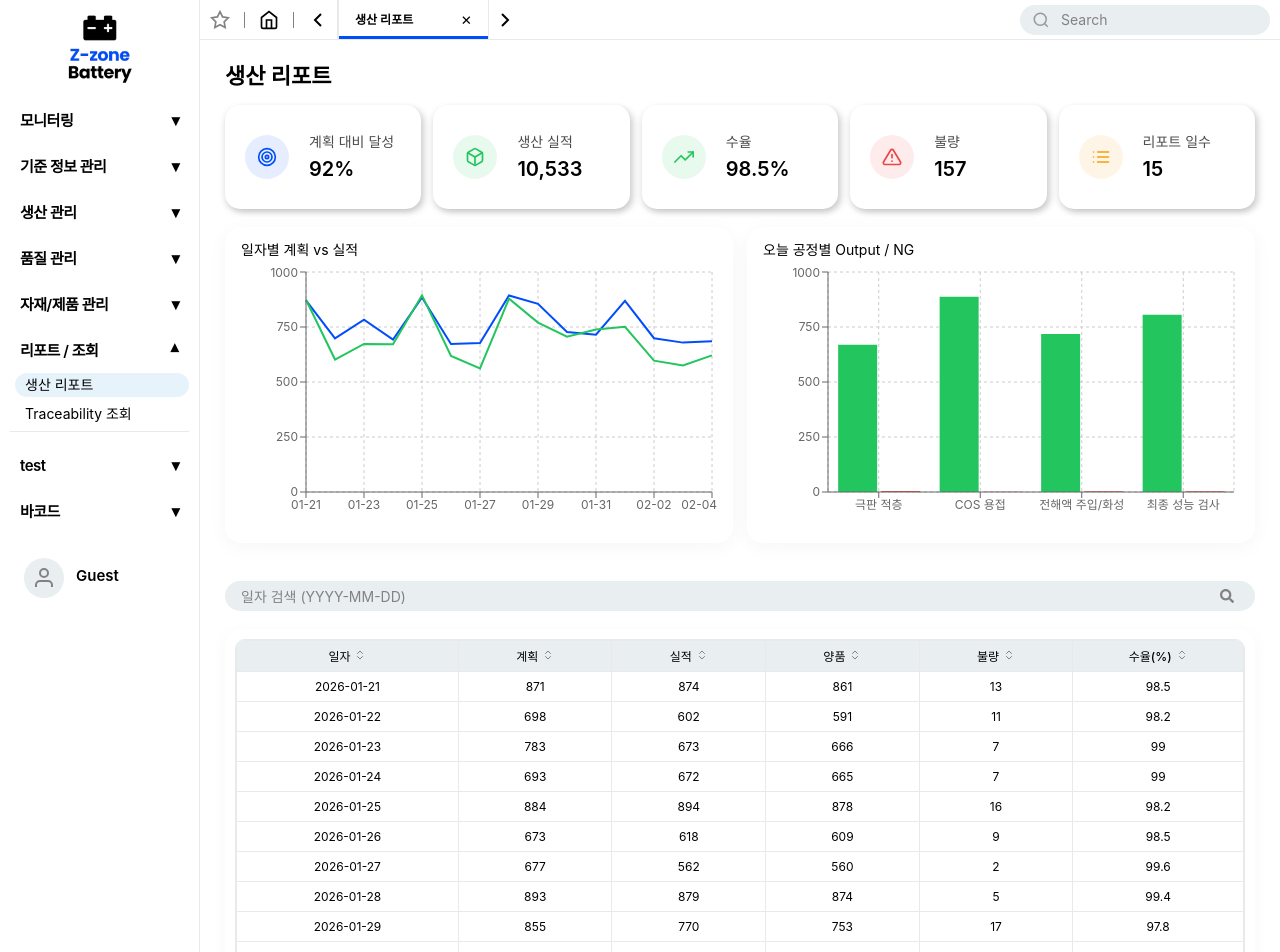
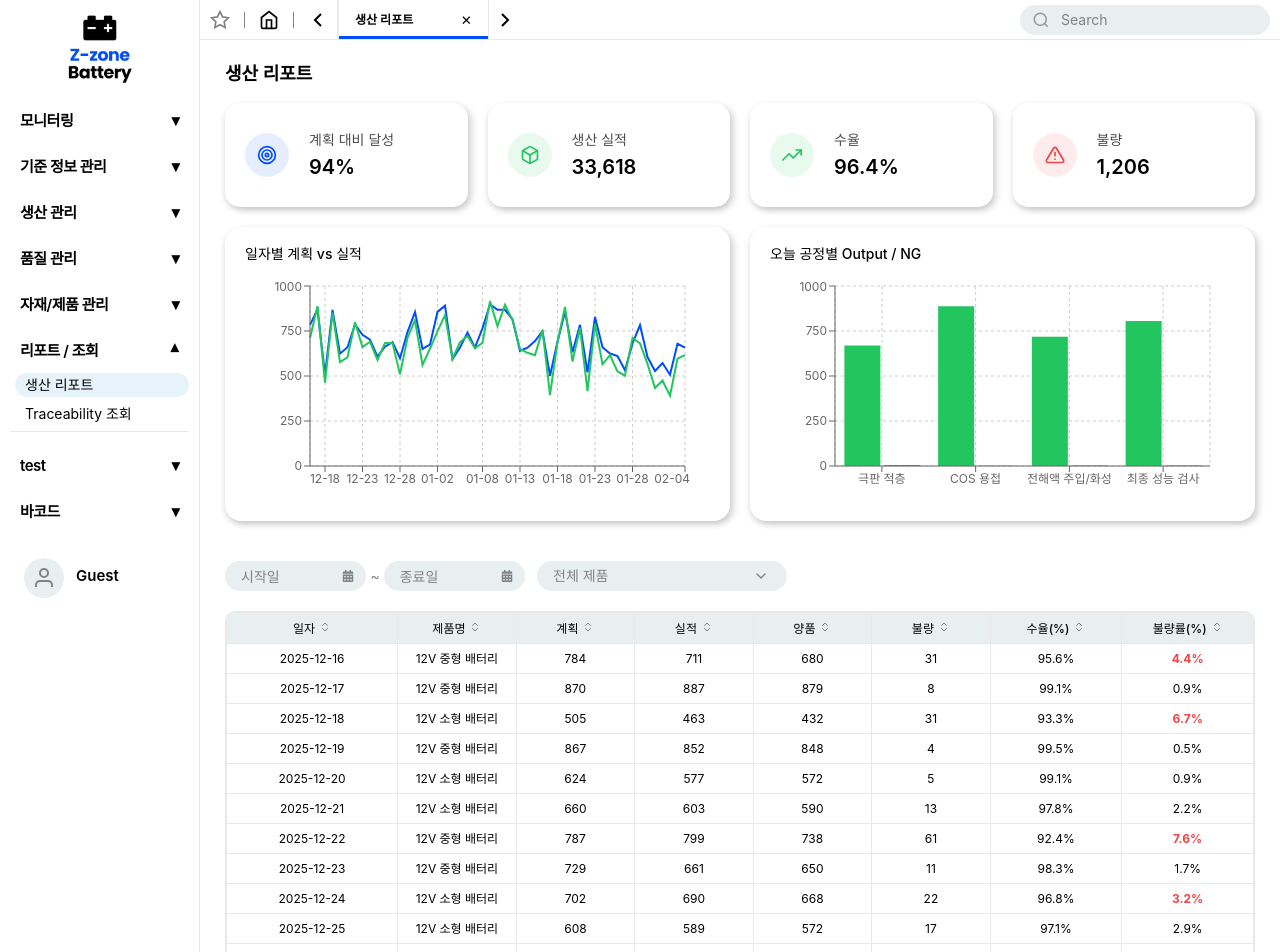
Before and after one commit to mes-team-2/React, a React (Create React App) app: page /mes/report/product-report in a window 1280 px wide. Shown: the top 952 px of the page. Built offline with nearby package versions, Linux system fonts and the light colour scheme; sample sign-in values are in the browser's storage.

Commit message:
생산리포트(ProductionReport.js) 각종 컴포넌트 적용 및 스타일 전역상태관리 적용

```diff
--- a/src/pages/master/MaterialList.js
+++ b/src/pages/master/MaterialList.js
@@ -407,18 +407,19 @@ const ChartGrid = styled.div`
 const Card = styled.div`
   background: white;
   border-radius: 16px;
-  padding: 18px;
+  padding: 20px;
   box-shadow: var(--shadow);
 
   h4 {
     font-size: var(--fontSm);
     margin-bottom: 20px;
-    font-weight: var(--bold);
-    color: var(--font2);
+    font-weight: var(--medium);
+    color: var(--font);
   }
 `;
 const ChartBox = styled.div`
   height: 220px;
+  box-sizing: border-box;
   svg:focus,
   svg *:focus {
     outline: none;
--- a/src/pages/report/ProductionReport.js
+++ b/src/pages/report/ProductionReport.js
@@ -1,8 +1,10 @@
 import styled from "styled-components";
 import { useMemo, useState } from "react";
 import SummaryCard from "../../components/SummaryCard";
-import SearchBar from "../../components/SearchBar";
-import Table from "../../components/TableStyle";
+import TableStyle from "../../components/TableStyle";
+import SearchDate from "../../components/SearchDate";
+import Pagination from "../../components/Pagination";
+import SelectBar from "../../components/SelectBar";
 import SideDrawer from "../../components/SideDrawer";
 import ProductionReportDetail from "./ProductionReportDetail";
 
@@ -34,7 +36,7 @@ function rand(min, max) {
 
 function makeDaily() {
   const rows = [];
-  for (let d = 14; d >= 0; d--) {
+  for (let d = 50; d >= 0; d--) {
     const day = new Date();
     day.setDate(day.getDate() - d);
     const dateStr = `${day.getFullYear()}-${String(day.getMonth() + 1).padStart(
@@ -43,15 +45,20 @@ function makeDaily() {
     )}-${String(day.getDate()).padStart(2, "0")}`;
 
     const plan = rand(500, 900);
-    const prod = plan - rand(-30, 120); // 오버/언더
-    const ng = Math.max(0, Math.floor(prod * (rand(5, 25) / 1000))); // 0.5~2.5%
+    const prod = plan - rand(-30, 120);
+    const ng = Math.max(0, Math.floor(prod * (rand(5, 80) / 1000)));
+
+    const defectRate = prod === 0 ? 0 : Math.round((ng / prod) * 100 * 10) / 10;
+
     rows.push({
       date: dateStr,
+      productName: Math.random() > 0.5 ? "12V 소형 배터리" : "12V 중형 배터리",
       plan,
       prod,
       ok: Math.max(0, prod - ng),
       ng,
       yield: prod === 0 ? 0 : Math.round(((prod - ng) / prod) * 1000) / 10,
+      defectRate,
     });
   }
   return rows;
@@ -72,20 +79,62 @@ function makeProcessToday() {
   });
 }
 
+const formatDateString = (date) => {
+  if (!date) return null;
+  if (typeof date === "string") return date;
+
+  const d = new Date(date);
+  const year = d.getFullYear();
+  const month = String(d.getMonth() + 1).padStart(2, "0");
+  const day = String(d.getDate()).padStart(2, "0");
+  return `${year}-${month}-${day}`;
+};
+
 export default function ProductionReport() {
   const [daily] = useState(() => makeDaily());
   const [processToday] = useState(() => makeProcessToday());
 
-  const [keyword, setKeyword] = useState("");
+  const [dateRange, setDateRange] = useState({
+    startDate: null,
+    endDate: null,
+  });
+  const [productFilter, setProductFilter] = useState("all");
+  const [currentPage, setCurrentPage] = useState(1);
+  const itemsPerPage = 20;
+
   const [drawerOpen, setDrawerOpen] = useState(false);
   const [selectedDate, setSelectedDate] = useState(null);
   const [sortConfig, setSortConfig] = useState({ key: null, direction: "asc" });
 
+  const productOptions = useMemo(() => {
+    const uniqueProducts = Array.from(
+      new Set(daily.map((item) => item.productName)),
+    );
+    const options = uniqueProducts.map((name) => ({
+      value: name,
+      label: name,
+    }));
+    return [{ value: "all", label: "전체 제품" }, ...options];
+  }, [daily]);
+
+  //  필터링 (날짜 범위 + 제품명)
   const filteredDaily = useMemo(() => {
-    if (!keyword.trim()) return daily;
-    const k = keyword.toLowerCase();
-    return daily.filter((r) => r.date.toLowerCase().includes(k));
-  }, [daily, keyword]);
+    let result = daily;
+
+    // 날짜 검색
+    if (dateRange.startDate && dateRange.endDate) {
+      result = result.filter((r) => {
+        return r.date >= dateRange.startDate && r.date <= dateRange.endDate;
+      });
+    }
+
+    // 제품명 필터
+    if (productFilter !== "all") {
+      result = result.filter((r) => r.productName === productFilter);
+    }
+
+    return result;
+  }, [daily, dateRange, productFilter]);
 
   const summary = useMemo(() => {
     const plan = filteredDaily.reduce((a, b) => a + b.plan, 0);
@@ -118,11 +167,13 @@ export default function ProductionReport() {
 
   const columns = [
     { key: "date", label: "일자", width: 130 },
+    { key: "productName", label: "제품명", width: 90 },
     { key: "plan", label: "계획", width: 90 },
     { key: "prod", label: "실적", width: 90 },
     { key: "ok", label: "양품", width: 90 },
     { key: "ng", label: "불량", width: 90 },
     { key: "yield", label: "수율(%)", width: 100 },
+    { key: "defectRate", label: "불량률(%)", width: 100 },
   ];
 
   const handleSort = (key) => {
@@ -146,9 +197,43 @@ export default function ProductionReport() {
     });
   }, [filteredDaily, sortConfig]);
 
+  const totalPages = Math.ceil(sorted.length / itemsPerPage);
+  const currentData = useMemo(() => {
+    const startIndex = (currentPage - 1) * itemsPerPage;
+    return sorted.slice(startIndex, startIndex + itemsPerPage);
+  }, [sorted, currentPage]);
+
+  const formattedData = useMemo(() => {
+    return currentData.map((row) => ({
+      ...row,
+      defectRate:
+        row.defectRate >= 3.0 ? (
+          <span style={{ color: "var(--error)", fontWeight: "bold" }}>
+            {row.defectRate}%
+          </span>
+        ) : (
+          `${row.defectRate}%`
+        ),
+      yield: `${row.yield}%`,
+    }));
+  }, [currentData]);
+
   const onRowClick = (row) => {
     setSelectedDate(row.date);
     setDrawerOpen(true);
+  };
+
+  const handleDateChange = (start, end) => {
+    setDateRange({
+      startDate: formatDateString(start),
+      endDate: formatDateString(end),
+    });
+    setCurrentPage(1);
+  };
+
+  const handleProductChange = (e) => {
+    setProductFilter(e.target.value);
+    setCurrentPage(1);
   };
 
   return (
@@ -181,12 +266,6 @@ export default function ProductionReport() {
           label="불량"
           value={summary.ng.toLocaleString()}
           color="var(--error)"
-        />
-        <SummaryCard
-          icon={<FiList />}
-          label="리포트 일수"
-          value={filteredDaily.length.toLocaleString()}
-          color="var(--waiting)"
         />
       </SummaryGrid>
 
@@ -235,24 +314,36 @@ export default function ProductionReport() {
       </ChartGrid>
 
       <FilterBar>
-        <SearchWrap>
-          <SearchBar
-            value={keyword}
-            onChange={setKeyword}
-            placeholder="일자 검색 (YYYY-MM-DD)"
-          />
-        </SearchWrap>
+        <SearchDate
+          startDate={dateRange.startDate}
+          endDate={dateRange.endDate}
+          onChange={handleDateChange}
+        />
+        <SelectBar
+          width="l"
+          options={productOptions}
+          value={productFilter}
+          onChange={handleProductChange}
+          placeholder="제품 선택"
+        />
       </FilterBar>
 
       <TableWrap>
-        <Table
+        <TableStyle
           columns={columns}
-          data={sorted}
+          data={formattedData}
           sortConfig={sortConfig}
           onSort={handleSort}
           selectable={false}
           onRowClick={onRowClick}
         />
+        {sorted.length > 0 && (
+          <Pagination
+            page={currentPage}
+            totalPages={totalPages}
+            onPageChange={setCurrentPage}
+          />
+        )}
       </TableWrap>
 
       <SideDrawer open={drawerOpen} onClose={() => setDrawerOpen(false)}>
@@ -268,32 +359,30 @@ export default function ProductionReport() {
 const Wrapper = styled.div`
   display: flex;
   flex-direction: column;
-  gap: 18px;
+  gap: 20px;
+  height: 100%;
 `;
 
 const Header = styled.div`
   h2 {
-    font-size: 22px;
-    font-weight: 700;
+    font-size: var(--fontXl);
+    font-weight: var(--bold);
+    color: var(--font);
   }
 `;
 
 const SummaryGrid = styled.div`
   display: grid;
-  grid-template-columns: repeat(5, 1fr);
-  gap: 12px;
-
-  @media (max-width: 1200px) {
-    grid-template-columns: repeat(2, 1fr);
-  }
+  grid-template-columns: repeat(4, 1fr);
+  gap: 20px;
 `;
 
 const ChartGrid = styled.div`
   display: grid;
-  grid-template-columns: 1fr 1fr;
-  gap: 14px;
+  grid-template-columns: repeat(2, 1fr);
+  gap: 20px;
 
-  @media (max-width: 1100px) {
+  @media (max-width: 1200px) {
     grid-template-columns: 1fr;
   }
 `;
@@ -301,17 +390,23 @@ const ChartGrid = styled.div`
 const ChartCard = styled.div`
   background: white;
   border-radius: 16px;
-  padding: 16px;
-  box-shadow: 0 4px 20px rgba(0, 0, 0, 0.04);
-
+  padding: 20px;
+  box-shadow: var(--shadow);
   h4 {
-    font-size: 14px;
-    margin: 0 0 10px 0;
+    font-size: var(--fontSm);
+    margin-bottom: 20px;
+    font-weight: var(--medium);
+    color: var(--font);
   }
 `;
 
 const ChartBox = styled.div`
-  height: 260px;
+  height: 220px;
+  padding-right: 20px;
+  svg:focus,
+  svg *:focus {
+    outline: none;
+  }
 `;
 
 const FilterBar = styled.div`
@@ -326,8 +421,7 @@ const SearchWrap = styled.div`
 `;
 
 const TableWrap = styled.div`
-  background: white;
-  border-radius: 16px;
-  padding: 10px;
-  box-shadow: 0 4px 18px rgba(0, 0, 0, 0.03);
+  display: flex;
+  flex-direction: column;
+  gap: 20px;
 `;
```
